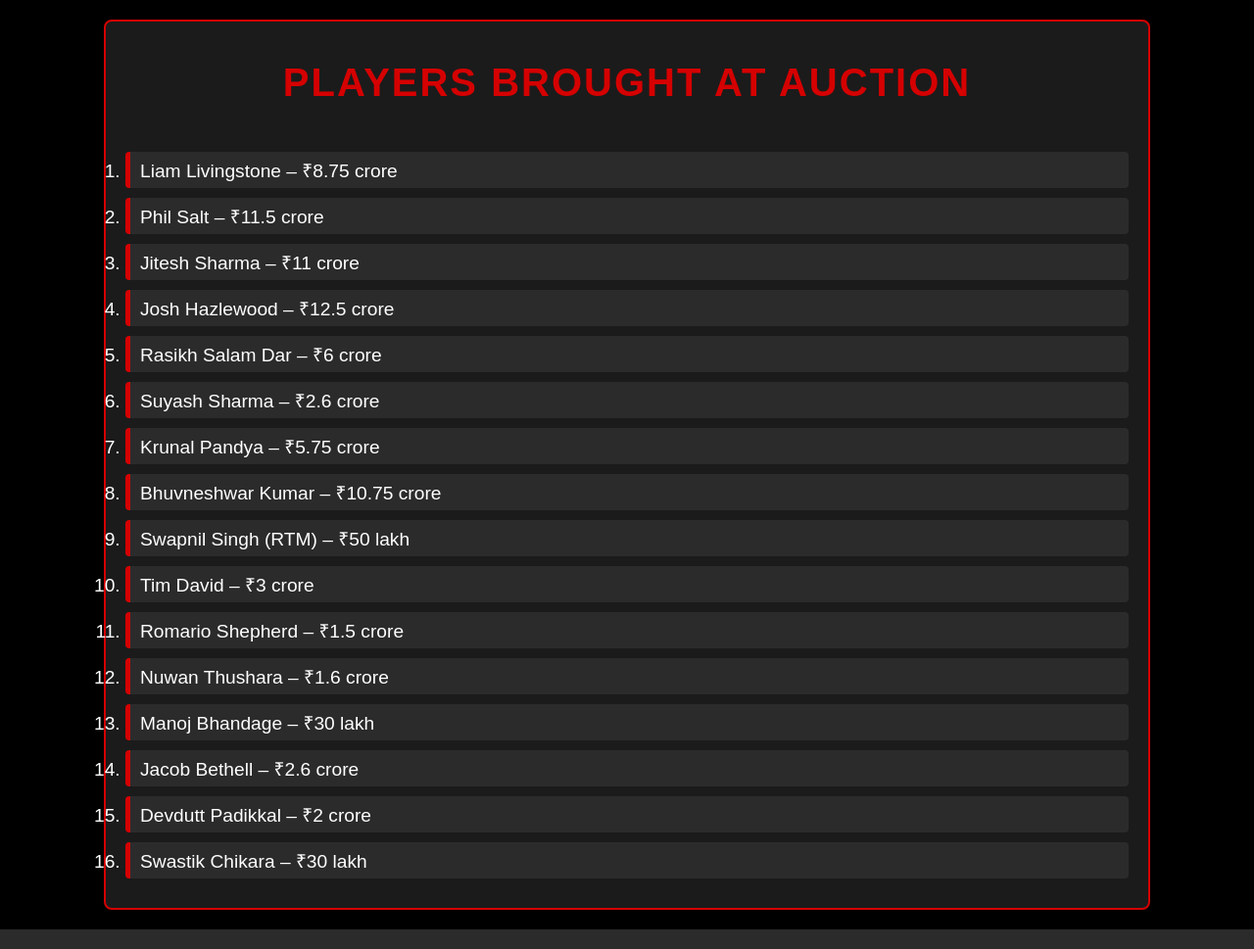
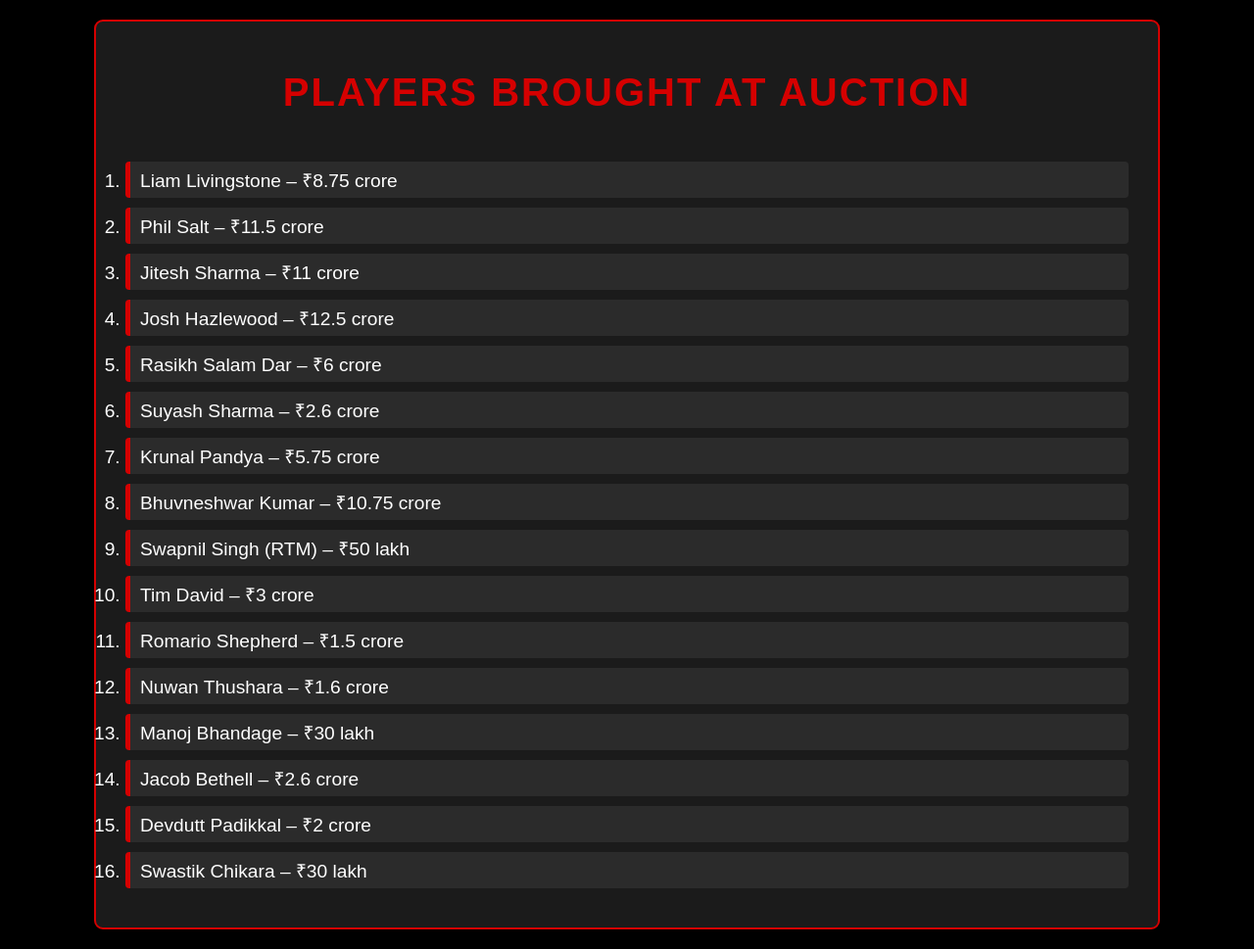
Before and after one commit to udayca12/Django_Learning, a Django app: page / in a window 1280 px wide. Shown: the part 38-1007 px from the top of the page at 98% size. Run offline with Django 5.2, Linux system fonts and the light colour scheme.

Commit message:
all new commits

```diff
--- a/My_Project/static/style.css
+++ b/My_Project/static/style.css
@@ -1,23 +1,18 @@
-/* General Body Styling */
-body {
-    font-family: 'Arial', sans-serif;
+body{
+    font-family: Arial, Helvetica, sans-serif;
+    background-color: black;
     margin: 0;
     padding: 0;
-    background-color: #000; /* Black background for bold RCB theme */
-    color: #fff; /* White text for contrast */
+    color: white;
 }
-
-/* Header Styling */
-h1 {
+h1{
     text-align: center;
-    color: #d50000; /* RCB Red for header */
+    color: #d50000;
     font-size: 2.5em;
     margin: 20px 0;
     text-transform: uppercase;
     letter-spacing: 2px;
 }
-
-/* Ordered List Styling */
 ol {
     margin: 20px auto;
     padding: 0;
@@ -25,10 +20,9 @@ ol {
     width: 80%;
     background-color: #1b1b1b; /* Darker shade for list background */
     border: 2px solid #d50000; /* RCB Red border */
-    border-radius: 8px;
-    padding: 20px;
+    border-radius: 9px;
+    padding: 30px;
 }
-
 /* List Items Styling */
 ol li {
     font-size: 1.2em;
@@ -38,5 +32,5 @@ ol li {
     border-left: 5px solid #d50000; /* RCB Red border on the left */
     background-color: #2b2b2b; /* Slightly lighter background */
     border-radius: 4px;
-    transition: transform 0.2s, background-color 0.3s;
+    transition: transform 0.2s, background-color 0.3s;
 }
```
